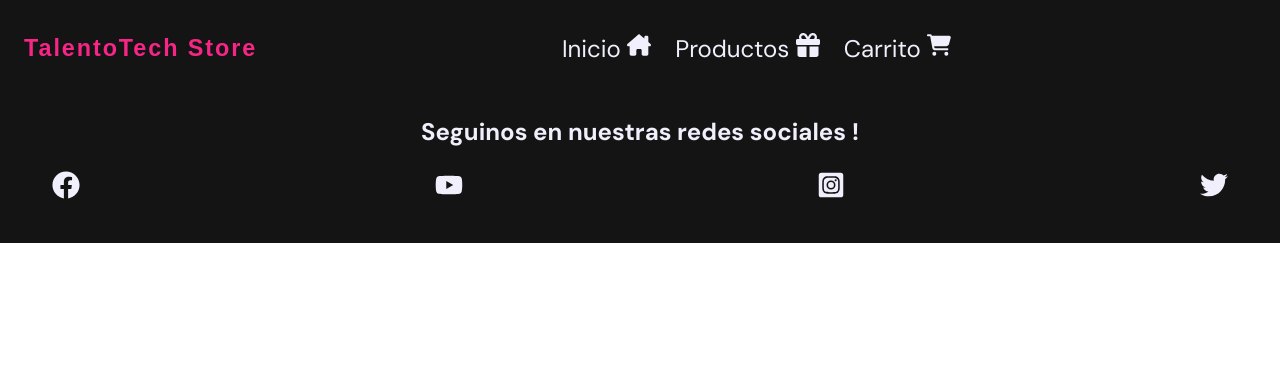
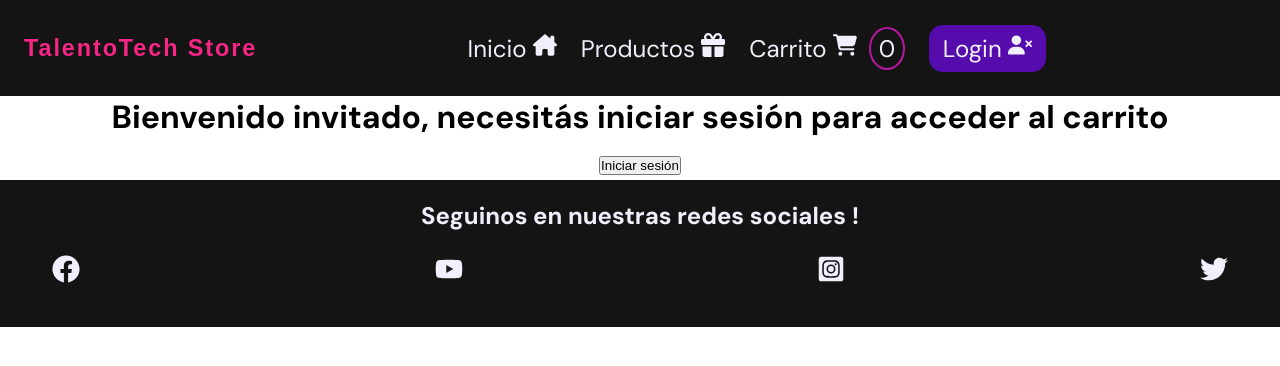
Before and after one commit to Carreira-Sabrina/preentrega-1, a React (Vite) app: page /login in a window 1280 px wide. Shown: the top 366 px of the page. Built offline with nearby package versions, Linux system fonts and the light colour scheme; a web font is replaced by a local one.

Commit message:
Se implementa login para el carrito

```diff
--- a/src/App.jsx
+++ b/src/App.jsx
@@ -1,9 +1,10 @@
-import { Routes, Route } from 'react-router-dom'
+import { Routes, Route, Navigate } from 'react-router-dom'
+import { useContext } from 'react'
 
 //Css
 import "./App.css"
 //Contexto
-import { ProveedorContextoCarrito } from './context/ContextoCarrito'
+import { ContextoCarrito } from './context/ContextoCarrito'
 
 //Componentes
 import Bento from './components/Bento'
@@ -15,22 +16,26 @@ import Productos from './pages/Productos'
 import Inicio from './pages/Inicio'
 import Carrito from './pages/Carrito'
 import PaginaProducto from './pages/PaginaProducto'
+import Login from './pages/Login'
+
+//Contexto
 
 
 function App() {
 
+  const {usuarioLoggeado} = useContext(ContextoCarrito)
+
   return (
     <>
-      <ProveedorContextoCarrito>
         <Navbar/>
         <Routes>
             <Route path='/' element={<Inicio/>}/>
             <Route path='/productos' element={<Productos/>}/>
             <Route path='/productos/:id' element={<PaginaProducto/>}/>
-            <Route path='/carrito' element={<Carrito/>}/>
+            <Route path='login' element={<Login />}/>
+            <Route path='/carrito' element={usuarioLoggeado ? <Carrito/> : <Navigate to="/login" replace /> } />
         </Routes>
         <Footer />
-      </ProveedorContextoCarrito>
     </>
   )
 }
--- a/src/components/Navbar.jsx
+++ b/src/components/Navbar.jsx
@@ -1,8 +1,11 @@
-import { useState } from "react"
+import { useState, useContext } from "react"
 import { Link } from "react-router-dom";
 
 //Css
 import "../styles/Navbar.css"
+
+//Contexto
+import { ContextoCarrito } from "../context/ContextoCarrito";
 
 //React icons
 import { GiHamburgerMenu } from "react-icons/gi"; //menu hamburguesa
@@ -16,6 +19,8 @@ import { FaUserXmark } from "react-icons/fa6"; // <FaUserXmark /> login no
 function Navbar(){
 
     const [mostrarMenuMovil, setMostrarMenuMovil] = useState(false);
+
+    const {contenidoCarrito, usuarioLoggeado} = useContext(ContextoCarrito)
 
     function cambiarMenuMovil(){
         setMostrarMenuMovil(!mostrarMenuMovil);
@@ -56,8 +61,25 @@ function Navbar(){
                             onClick={cerrarMenuMovil}
                             className="nav-link">
                             Carrito <span><FaCartShopping /></span>
+                            <span className="numero-carrito">{contenidoCarrito.length}</span>
                     </Link>
                 </li>
+
+                {/*El botón de login */}
+                <Link   to="/login"
+                        onClick={cerrarMenuMovil}
+                        className = "btn-login"
+                        >
+
+                            <span>
+                                {
+                                    usuarioLoggeado ?  <span> Usuario loggeado <FaUserCheck/></span>
+                                                    :  <span> Login <FaUserXmark /></span>
+                                }
+                            </span>
+
+                </Link>
+
             </ul>
 
             {/* Para mostar o no el menu movil*/}
--- a/src/context/ContextoCarrito.jsx
+++ b/src/context/ContextoCarrito.jsx
@@ -74,6 +74,8 @@ export function ProveedorContextoCarrito({children}){
 
     return(
         <ContextoCarrito.Provider   value={{contenidoCarrito,
+                                            usuarioLoggeado,
+                                            setUsuarioLoggeado,
                                             setContenidoCarrito,
                                             agregarProductoAlCarrito,
                                             eliminarProductoDelCarrito,
--- a/src/main.jsx
+++ b/src/main.jsx
@@ -1,14 +1,20 @@
 import { StrictMode } from 'react'
 import { createRoot } from 'react-dom/client'
+import { BrowserRouter } from 'react-router-dom'
+//Css
 import './index.css'
+//Componentes
 import App from './App.jsx'
+//Contexto
+import { ProveedorContextoCarrito } from './context/ContextoCarrito.jsx'
 
-import { BrowserRouter } from 'react-router-dom'
 
 createRoot(document.getElementById('root')).render(
   <StrictMode>
     <BrowserRouter>
-        <App />
+        <ProveedorContextoCarrito>
+            <App />
+        </ProveedorContextoCarrito>
     </BrowserRouter>
 
   </StrictMode>,
--- a/src/pages/Login.jsx
+++ b/src/pages/Login.jsx
@@ -1,13 +1,37 @@
+import { useContext } from "react";
 
+//Css
+import "../styles/Login.css"
+
+//Contexto
+import { ContextoCarrito } from "../context/ContextoCarrito";
 
 function Login(){
 
-
+    const {usuarioLoggeado, setUsuarioLoggeado} = useContext(ContextoCarrito);
 
     return(
-        <h1>Esto es el login de más bajo presupuesto de la historia</h1>
+        <main>
+            <h1>
+                Bienvenido
+                {
+                    usuarioLoggeado ? " usuario, ya podés comprar en nuestra plataforma"
+                                    : " invitado, necesitás iniciar sesión para acceder al carrito"
+                }
+
+            <section>
+                <button onClick={()=>setUsuarioLoggeado(!usuarioLoggeado)}>
+                    {
+                        usuarioLoggeado ? "Cerrar sesión"
+                                        : "Iniciar sesión"
+                    }
+                </button>
+            </section>
+
+            </h1>
+        </main>
+
     )
 }
 
-
 export default Login;
--- a/src/styles/Navbar.css
+++ b/src/styles/Navbar.css
@@ -37,6 +37,13 @@ nav ul{
     font-size: 1.5rem;
 }
 
+.numero-carrito{
+    margin-left: 0.75rem;
+    padding: 0.25rem 0.5rem;
+    border: 2px solid var(--color-fandango);
+    border-radius: 50%;
+}
+
 
 
 /*Estilos del boton de menu movil*/
@@ -45,6 +52,19 @@ nav ul{
     color: var(--color-fandango);
     cursor: pointer;
     display:none;
+}
+
+
+/*Boton login*/
+.btn-login{
+    font-size: 1.5rem;
+    text-decoration: none;
+    vertical-align: text-top;
+    display: inline-block;
+    padding: 0.5rem 0.85rem;
+    border-radius: 14px;
+    color: var(--color-magnolia);
+    background-color: var(--color-chrysler-blue);
 }
 
 
--- a/src/styles/Productos.css
+++ b/src/styles/Productos.css
@@ -10,7 +10,15 @@
 
 /*MEDIA QUERIES*/
 /*======================================*/
-@media screen and (max-width: 576px) {
+
+@media screen and (max-width: 1023px) {
+    .grilla-productos{
+        grid-template-columns: repeat(2,1fr);
+    }
+}
+
+
+@media screen and (max-width: 768px) {
     .grilla-productos{
         grid-template-columns: 1fr;
     }
```
Also changed, not shown: src/styles/Login.css (added).
